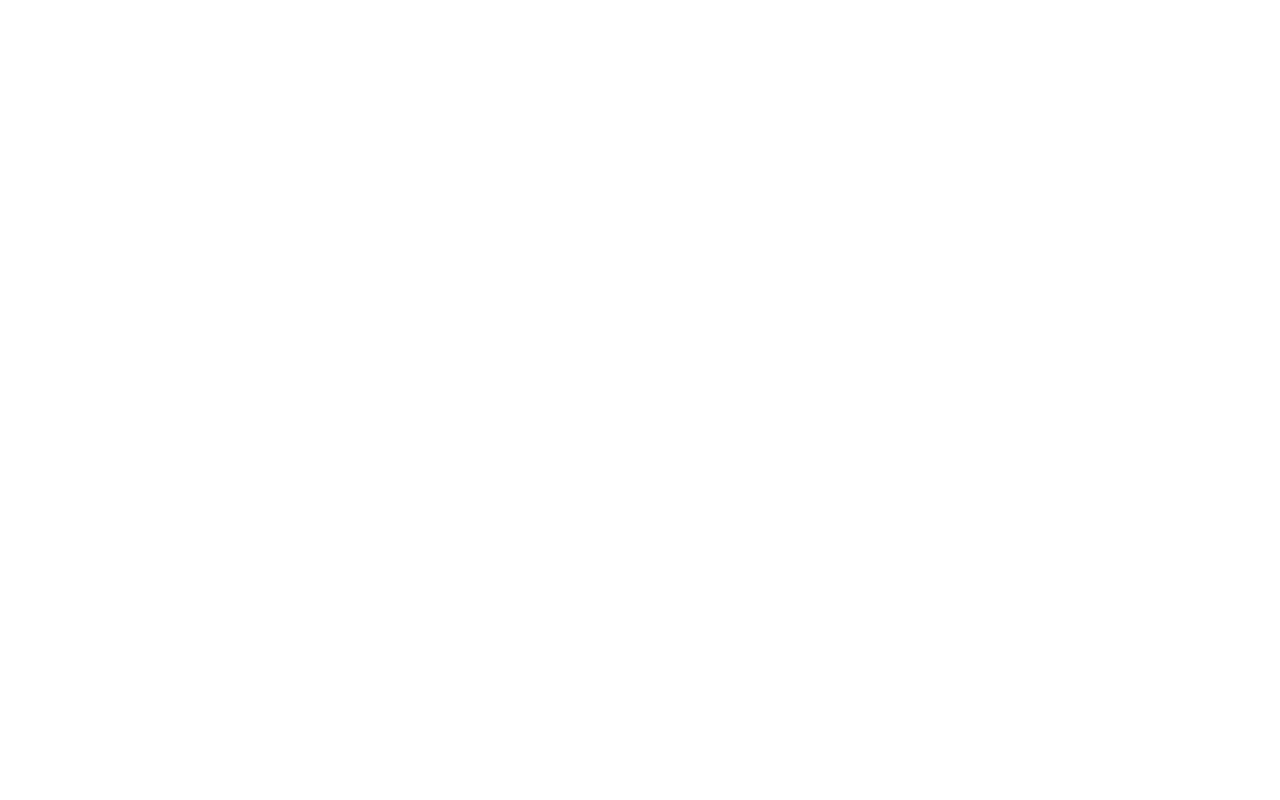
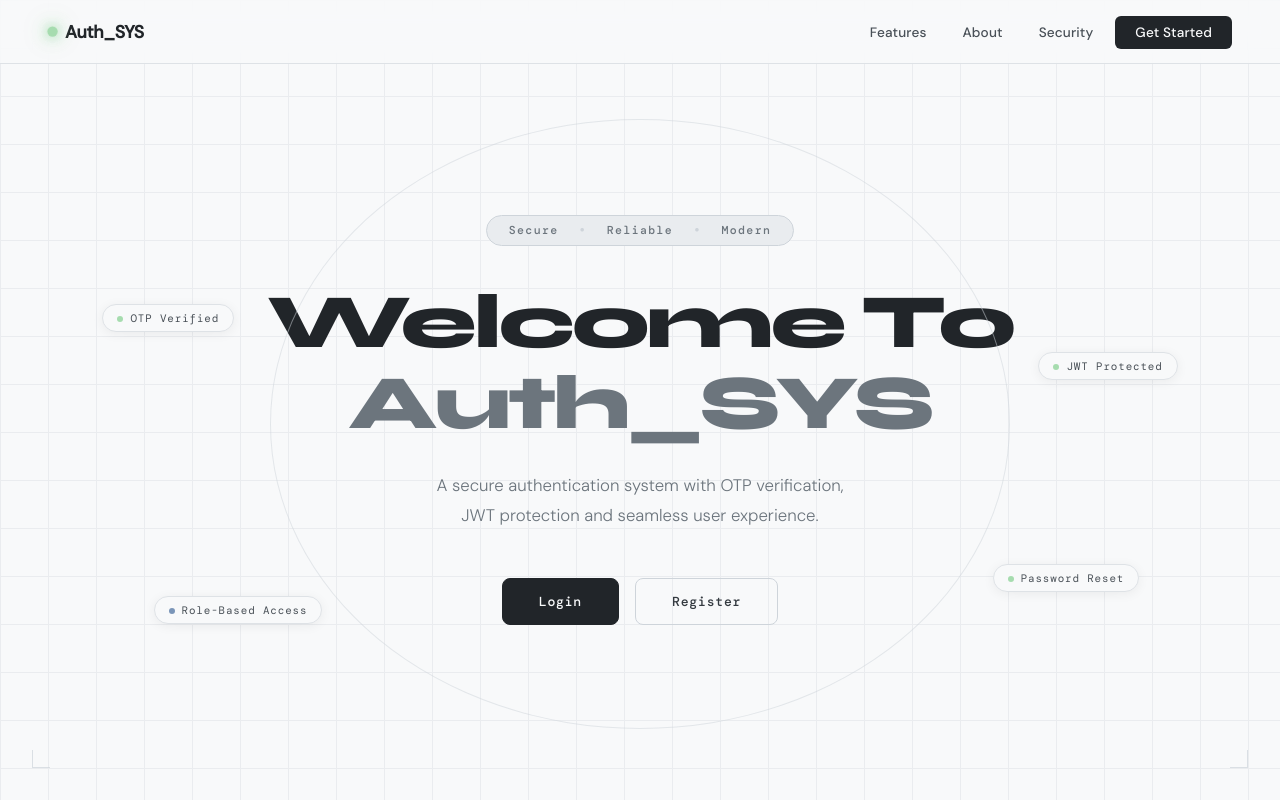
Before and after one commit to vanshbaranwal/Auth_SYS, a plain HTML site: page frontend/pages/index.html in a window 1280 px wide. Drawn offline with nearby package versions, Linux system fonts and the light colour scheme; a web font is replaced by a local one.

Commit message:
updated landing page ui

```diff
--- a/frontend/css/index.css
+++ b/frontend/css/index.css
@@ -0,0 +1,330 @@
+*, *::before, *::after { box-sizing: border-box; margin: 0; padding: 0; }
+
+:root {
+    --c0: #F8F9FA;
+    --c1: #E9ECEF;
+    --c2: #DEE2E6;
+    --c3: #CED4DA;
+    --c4: #ADB5BD;
+    --c5: #6C757D;
+    --c6: #495057;
+    --c7: #343A40;
+    --c8: #212529;
+}
+
+html { scroll-behavior: smooth; }
+
+body {
+    font-family: 'DM Sans', sans-serif;
+    background-color: var(--c0);
+    color: var(--c8);
+    min-height: 100vh;
+    overflow-x: hidden;
+}
+
+/* ── GRID TEXTURE ── */
+body::before {
+    content: '';
+    position: fixed;
+    inset: 0;
+    background-image:
+    linear-gradient(var(--c2) 1px, transparent 1px),
+    linear-gradient(90deg, var(--c2) 1px, transparent 1px);
+    background-size: 48px 48px;
+    opacity: 0.55;
+    pointer-events: none;
+    z-index: 0;
+}
+
+/* ── NAVBAR ── */
+nav {
+    position: fixed;
+    top: 0; left: 0; right: 0;
+    z-index: 100;
+    display: flex;
+    align-items: center;
+    justify-content: space-between;
+    padding: 0 48px;
+    height: 64px;
+    background: rgba(248, 249, 250, 0.82);
+    backdrop-filter: blur(16px);
+    -webkit-backdrop-filter: blur(16px);
+    border-bottom: 1px solid var(--c2);
+}
+
+.nav-logo {
+    font-family: 'DM Sans', sans-serif;
+    font-weight: 800;
+    font-size: 1.1rem;
+    letter-spacing: -0.02em;
+    color: var(--c8);
+    text-decoration: none;
+    display: flex;
+    align-items: center;
+    gap: 8px;
+}
+
+.nav-logo::before {
+    content: '';
+    display: inline-block;
+    width: 9px;
+    height: 9px;
+    background: rgb(166, 220, 175);
+    border-radius: 50%;
+
+    animation: pulse 3s ease-in-out infinite;
+}
+@keyframes pulse {
+    0% {
+        box-shadow: 0 0 5px rgb(166, 220, 175);
+        transform: scale(1);
+    }
+
+    50% {
+        box-shadow:
+            0 0 10px rgb(166, 220, 175),
+            0 0 20px rgb(166, 220, 175),
+            0 0 30px rgb(166, 220, 175);
+        transform: scale(1.2);
+    }
+
+    100% {
+        box-shadow: 0 0 5px rgb(166, 220, 175);
+        transform: scale(1);
+    }
+}
+
+.nav-links {
+    display: flex;
+    align-items: center;
+    gap: 8px;
+    list-style: none;
+}
+
+.nav-links li a {
+    font-family: 'DM Sans', sans-serif;
+    font-size: 0.85rem;
+    font-weight: 500;
+    color: var(--c6);
+    text-decoration: none;
+    padding: 6px 14px;
+    border-radius: 6px;
+    letter-spacing: 0.01em;
+    transition: color 0.18s, background 0.18s;
+}
+
+.nav-links li a:hover {
+    color: var(--c8);
+    background: var(--c1);
+}
+
+.btn-nav {
+    font-family: 'DM Mono', monospace;
+    font-size: 0.78rem;
+    font-weight: 500;
+    letter-spacing: 0.04em;
+    color: var(--c0) !important;
+    background: var(--c8) !important;
+    padding: 8px 20px !important;
+    border-radius: 6px !important;
+    transition: background 0.18s, transform 0.12s !important;
+}
+
+.btn-nav:hover {
+    background: var(--c7) !important;
+    transform: translateY(-1px);
+}
+
+/* ── HERO ── */
+.hero {
+    position: relative;
+    z-index: 1;
+    min-height: 100vh;
+    display: flex;
+    flex-direction: column;
+    align-items: center;
+    justify-content: center;
+    text-align: center;
+    padding: 100px 24px 60px;
+}
+
+/* big decorative ring */
+.hero::after {
+    content: '';
+    position: absolute;
+    width: 740px;
+    height: 610px;
+    border-radius: 50%;
+    border: 1px solid var(--c3);
+    top: 53%;
+    left: 50%;
+    transform: translate(-50%, -50%);
+    pointer-events: none;
+    animation: ringPulse 5s ease-in-out infinite;
+}
+
+@keyframes ringPulse {
+    0%, 100% { opacity: 0.5; transform: translate(-50%, -50%) scale(1); }
+    50%       { opacity: 0.9; transform: translate(-50%, -50%) scale(1.04); }
+}
+
+/* badge */
+.badge {
+    display: inline-flex;
+    align-items: center;
+    gap: 20px;
+    font-family: 'DM Mono', monospace;
+    font-size: 0.72rem;
+    font-weight: 500;
+    letter-spacing: 0.12em;
+    color: var(--c5);
+    background: var(--c1);
+    border: 1px solid var(--c3);
+    padding: 7px 22px;
+    border-radius: 100px;
+    margin-bottom: 36px;
+    opacity: 0;
+    animation: fadeUp 0.7s ease 0.1s forwards;
+}
+
+.badge span { color: var(--c3); }
+
+/* headline */
+.hero-title {
+    font-family: 'Syne', sans-serif;
+    font-size: clamp(2.6rem, 6vw, 5rem);
+    font-weight: 800;
+    letter-spacing: -0.04em;
+    line-height: 1.05;
+    color: var(--c8);
+    max-width: 760px;
+    margin-bottom: 28px;
+    opacity: 0;
+    animation: fadeUp 0.7s ease 0.25s forwards;
+}
+
+.hero-title em {
+    font-style: normal;
+    color: var(--c5);
+}
+
+/* sub */
+.hero-sub {
+    font-family: 'DM Sans', sans-serif;
+    font-size: 1.05rem;
+    font-weight: 300;
+    line-height: 1.75;
+    color: var(--c5);
+    max-width: 480px;
+    margin-bottom: 48px;
+    opacity: 0;
+    animation: fadeUp 0.7s ease 0.4s forwards;
+}
+
+/* CTA buttons */
+.hero-cta {
+    display: flex;
+    gap: 16px;
+    justify-content: center;
+    flex-wrap: wrap;
+    opacity: 0;
+    animation: fadeUp 0.7s ease 0.55s forwards;
+}
+
+.btn {
+    font-family: 'DM Mono', monospace;
+    font-size: 0.82rem;
+    font-weight: 500;
+    letter-spacing: 0.06em;
+    padding: 14px 36px;
+    border-radius: 8px;
+    cursor: pointer;
+    text-decoration: none;
+    border: 1px solid transparent;
+    transition: transform 0.15s, box-shadow 0.15s, background 0.15s;
+    display: inline-block;
+}
+
+.btn-primary {
+    background: var(--c8);
+    color: var(--c0);
+    border-color: var(--c8);
+}
+
+.btn-primary:hover {
+    background: var(--c7);
+    border-color: var(--c7);
+    transform: translateY(-2px);
+    box-shadow: 0 8px 24px rgba(33, 37, 41, 0.18);
+}
+
+.btn-secondary {
+    background: transparent;
+    color: var(--c7);
+    border-color: var(--c3);
+}
+
+.btn-secondary:hover {
+    background: var(--c1);
+    border-color: var(--c4);
+    transform: translateY(-2px);
+}
+
+/* decorative corner marks */
+.corner {
+    position: absolute;
+    width: 18px;
+    height: 18px;
+    border-color: var(--c3);
+    border-style: solid;
+    opacity: 0.7;
+}
+.corner-tl { top: 32px; left: 32px; border-width: 1px 0 0 1px; }
+.corner-tr { top: 32px; right: 32px; border-width: 1px 1px 0 0; }
+.corner-bl { bottom: 32px; left: 32px; border-width: 0 0 1px 1px; }
+.corner-br { bottom: 32px; right: 32px; border-width: 0 1px 1px 0; }
+
+/* floating stat pills */
+.float-pill {
+    position: absolute;
+    font-family: 'DM Mono', monospace;
+    font-size: 0.68rem;
+    letter-spacing: 0.08em;
+    color: var(--c6);
+    background: var(--c0);
+    border: 1px solid var(--c2);
+    padding: 6px 14px;
+    border-radius: 100px;
+    box-shadow: 0 2px 12px rgba(0,0,0,0.06);
+    opacity: 0;
+    animation: fadeUp 0.6s ease 0.8s forwards;
+}
+.pill-1 { left: 8%; top: 38%; }
+.pill-2 { right: 8%; top: 44%; }
+.pill-3 { left: 12%; bottom: 22%; }
+.pill-4 { right: 11%; bottom: 26%; }
+
+.pill-dot {
+    display: inline-block;
+    width: 6px; height: 6px;
+    border-radius: 50%;
+    background: var(--c4);
+    margin-right: 7px;
+    vertical-align: middle;
+}
+.pill-dot.green { background: rgb(166, 220, 175); }
+.pill-dot.blue  { background: #7a95b8; }
+
+/* ── ANIMATIONS ── */
+@keyframes fadeUp {
+    from { opacity: 0; transform: translateY(18px); }
+    to   { opacity: 1; transform: translateY(0); }
+}
+
+/* ── RESPONSIVE ── */
+@media (max-width: 768px) {
+    nav { padding: 0 20px; }
+    .nav-links li:not(:last-child) { display: none; }
+    .float-pill { display: none; }
+    .hero::after { width: 320px; height: 320px; }
+}
--- a/frontend/pages/index.html
+++ b/frontend/pages/index.html
@@ -1,11 +1,58 @@
 <!DOCTYPE html>
 <html lang="en">
 <head>
-    <meta charset="UTF-8">
-    <meta name="viewport" content="width=device-width, initial-scale=1.0">
-    <title>Auth_System</title>
+  <meta charset="UTF-8" />
+  <meta name="viewport" content="width=device-width, initial-scale=1.0" />
+  <title>Auth_SYS</title>
+  <link rel="preconnect" href="https://fonts.googleapis.com" />
+  <link href="https://fonts.googleapis.com/css2?family=Syne:wght@400;600;700;800&family=DM+Mono:wght@300;400;500&family=DM+Sans:wght@300;400;500&display=swap" rel="stylesheet" />
+  <link rel="stylesheet" href="../css/index.css">
 </head>
 <body>
 
+  <!-- ── NAVBAR ── -->
+  <nav>
+    <a href="#" class="nav-logo">Auth_SYS</a>
+    <ul class="nav-links">
+      <li><a href="#">Features</a></li>
+      <li><a href="#">About</a></li>
+      <li><a href="#">Security</a></li>
+      <li><a href="#" class="btn-nav">Get Started</a></li>
+    </ul>
+  </nav>
+
+  <!-- ── HERO ── -->
+  <section class="hero">
+    <!-- corner marks -->
+    <div class="corner corner-tl"></div>
+    <div class="corner corner-tr"></div>
+    <div class="corner corner-bl"></div>
+    <div class="corner corner-br"></div>
+
+    <!-- floating pills -->
+    <div class="float-pill pill-1"><span class="pill-dot green"></span>OTP Verified</div>
+    <div class="float-pill pill-2"><span class="pill-dot green"></span>JWT Protected</div>
+    <div class="float-pill pill-3"><span class="pill-dot blue"></span>Role-Based Access</div>
+    <div class="float-pill pill-4"><span class="pill-dot green"></span>Password Reset</div>
+
+    <div class="badge">
+      Secure <span><b>•</b></span> Reliable <span><b>•</b></span> Modern
+    </div>
+
+    <h1 class="hero-title">
+      Welcome To <em>Auth_SYS</em>
+    </h1>
+
+    <p class="hero-sub">
+      A secure authentication system with OTP verification,<br>
+      JWT protection and seamless user experience.
+    </p>
+
+    <div class="hero-cta">
+      <a href="#" class="btn btn-primary">Login</a>
+      <a href="#" class="btn btn-secondary">Register</a>
+    </div>
+  </section>
+
 </body>
 </html>
```
